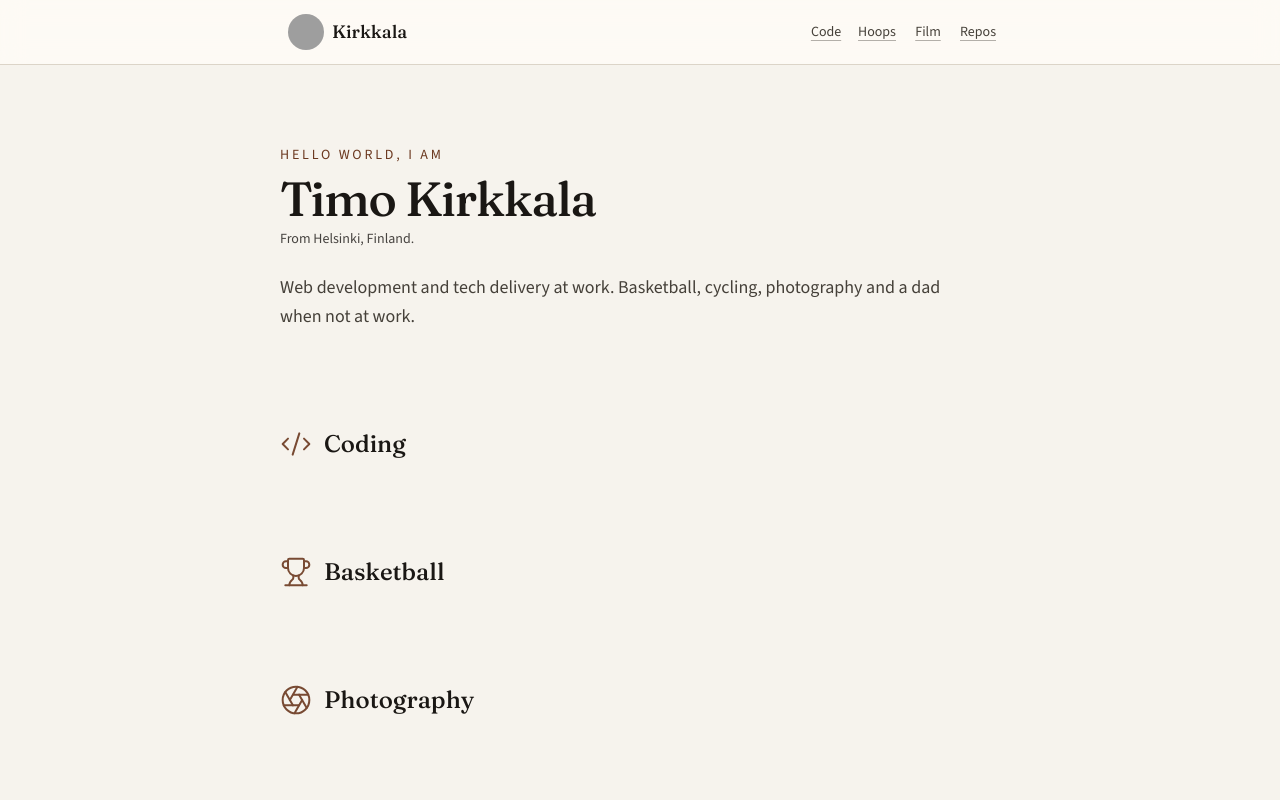
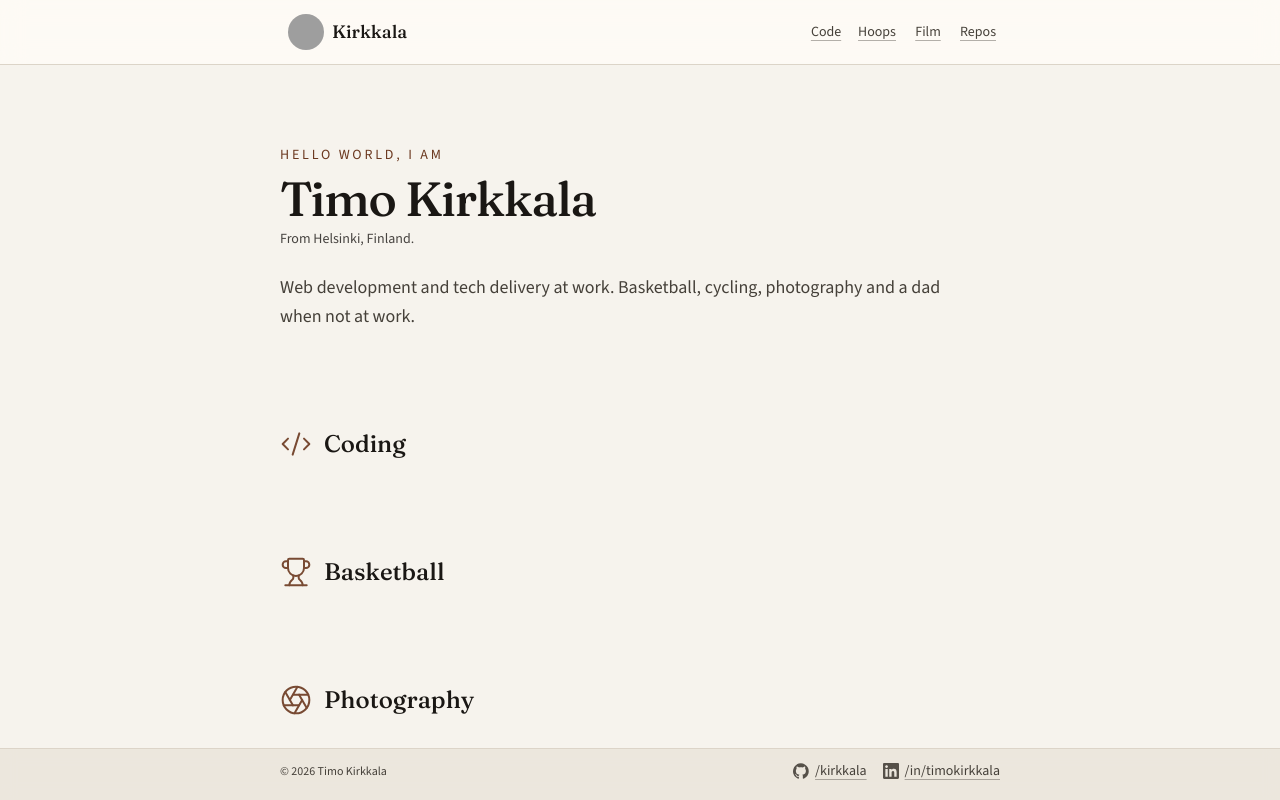
Before and after one commit to kirkkala/kirkkala-site, a Next.js app: page / in a window 1280 px wide. Shown: the top 800 px of the page. Built offline with nearby package versions, Linux system fonts and the light colour scheme; no server answers; grey boxes are pictures that could not be loaded.

Commit message:
Fix footer

```diff
--- a/src/app/globals.css
+++ b/src/app/globals.css
@@ -3,6 +3,8 @@
 :root {
   /* Sticky header clearance for #anchors (must stay ≥ visual header height) */
   --header-scroll-gap: 4.5rem;
+  /* Fixed footer bar — keep in sync with .site-footer / .footer-inner vertical size */
+  --footer-fixed-height: 3.25rem;
   --paper: #f6f3ed;
   --ink: #1a1714;
   /* ≥4.5:1 on paper for body-sized text */
@@ -230,9 +232,24 @@ button:focus-visible {
   }
 
   .main-column {
-    @apply flex flex-1 flex-col gap-24 py-16 sm:py-20;
+    @apply flex flex-1 flex-col gap-24 pt-16 sm:pt-20;
+    padding-bottom: calc(
+      4rem +
+      var(--footer-fixed-height) +
+      env(safe-area-inset-bottom, 0px)
+    );
     /* Scroll runway: short pages can’t scroll far enough for #anchors to clear the sticky header. */
     min-height: calc(100svh + 70vh);
+  }
+
+  @media (min-width: 640px) {
+    .main-column {
+      padding-bottom: calc(
+        5rem +
+        var(--footer-fixed-height) +
+        env(safe-area-inset-bottom, 0px)
+      );
+    }
   }
 
   .hero-block {
@@ -320,7 +337,7 @@ button:focus-visible {
   }
 
   .footer-inner {
-    @apply flex flex-col gap-2 py-10 text-sm text-muted sm:flex-row sm:items-center sm:justify-between;
+    @apply flex flex-col gap-1 py-2 text-xs text-muted sm:flex-row sm:items-center sm:justify-between sm:gap-3 sm:py-2.5;
   }
 
   .footer-nav {
@@ -464,7 +481,17 @@ button:focus-visible {
   }
 
   .site-footer {
-    @apply border-t border-border bg-surface-muted;
+    @apply fixed bottom-0 left-0 right-0 z-40 border-t border-border bg-surface-muted/95 backdrop-blur-sm;
+    box-sizing: border-box;
+    padding-bottom: env(safe-area-inset-bottom, 0px);
+    min-height: calc(
+      var(--footer-fixed-height) +
+      env(safe-area-inset-bottom, 0px)
+    );
+  }
+
+  .site-footer .footer-nav .nav-link {
+    @apply min-h-0 py-0.5;
   }
 }
 
```
